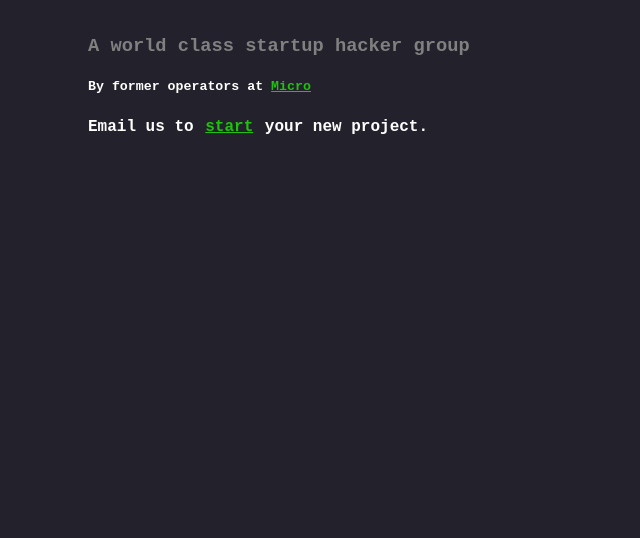
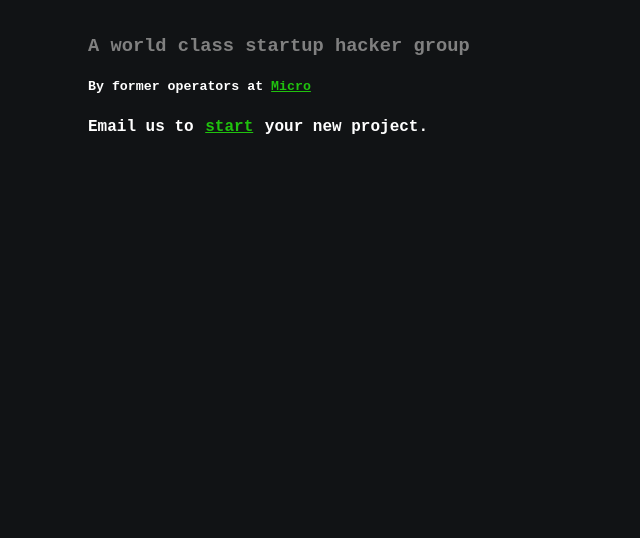
Before and after one commit to crufters/website, a plain HTML site: page index.html in a window 1280 px wide. Shown: the part 262-800 px from the top of the page, without its empty margins (0-640 px from the left). Drawn offline with Linux system fonts and the light colour scheme.

Commit message:
Update index.html

```diff
--- a/index.html
+++ b/index.html
@@ -9,7 +9,7 @@
     <style>
 html {
   font-family: Inconsolata, monospace;
-  background-color: #22212c;
+  background-color: #111315;
   color: #fff;
 }
 a {
```
